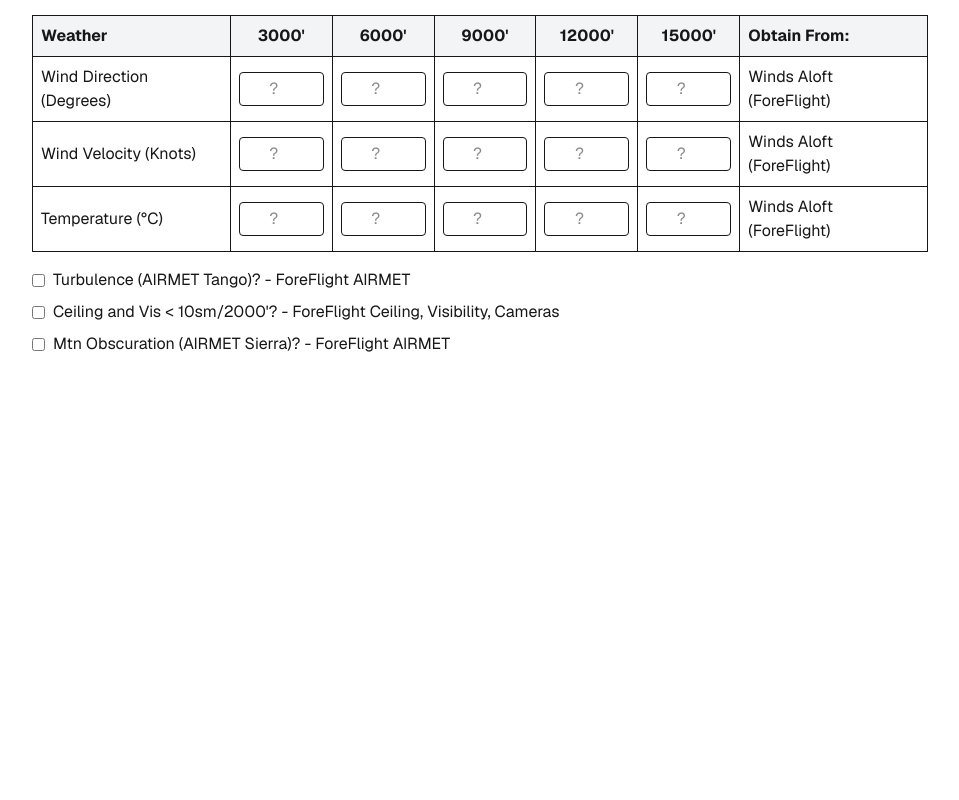
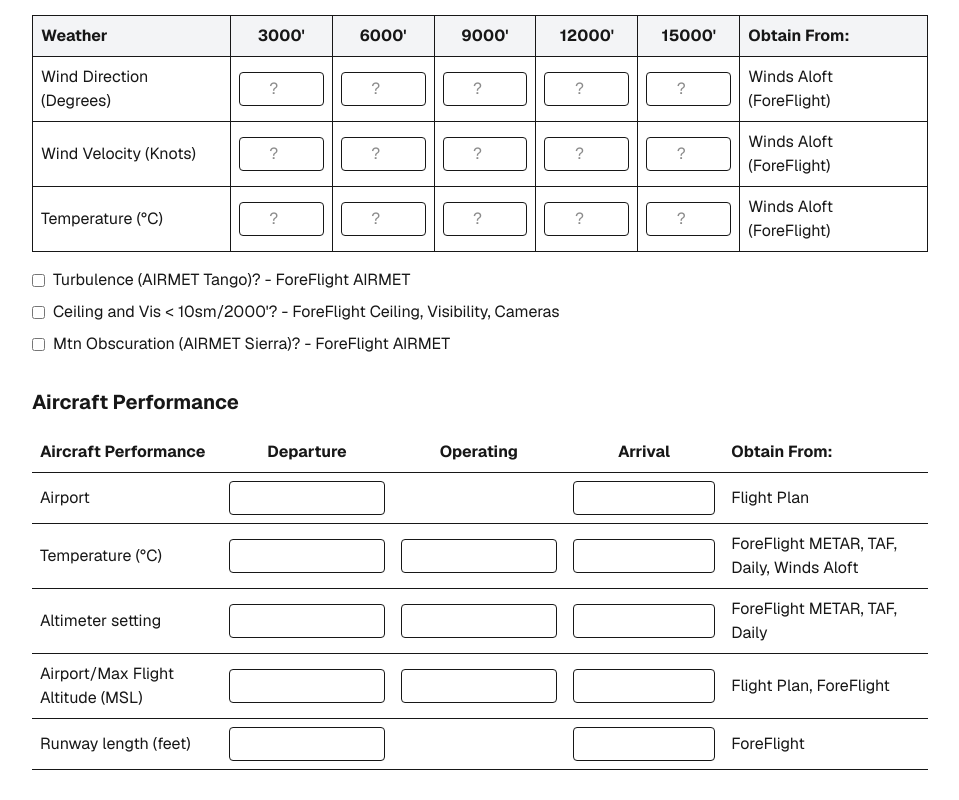
Before and after one commit to jloosli/mountain-worksheet, a Next.js app: page / in a window 1280 px wide. Shown: the part 527-1327 px from the top of the page, without its empty margins (160-1119 px from the left). Before the commit the page ends 1047 px from the top, so only its background shows below. Built offline with nearby package versions, Linux system fonts and the light colour scheme.

Commit message:
Add Aircraft Performance component and integrate state management

```diff
--- a/src/app/page.tsx
+++ b/src/app/page.tsx
@@ -1,18 +1,21 @@
 "use client";
 
-import Image from "next/image";
 import SortieInfo, { SortieData } from "@/components/SortieInfo";
 import WeatherInfo, { WeatherData } from "@/components/WeatherInfo";
+import AircraftPerformance, {
+  AircraftPerformanceData,
+} from "@/components/AircraftPerformance";
 import { useUrlState } from "@/utils/useUrlState";
 import type { JsonValue } from "@/utils/urlState";
 
+interface State {
+  sortie: SortieData;
+  weather: WeatherData;
+  performance: AircraftPerformanceData;
+  [key: string]: JsonValue;
+}
+
 export default function Home() {
-  interface State {
-    sortie: SortieData;
-    weather: WeatherData;
-    [key: string]: JsonValue;
-  }
-
   const [state, setState] = useUrlState<State>({
     sortie: {
       pilotName: "",
@@ -51,6 +54,31 @@ export default function Home() {
       hasCeilingVisibility: false,
       hasMountainObscuration: false,
     } as WeatherData,
+    performance: {
+      airport: {
+        departure: "",
+        arrival: "",
+      },
+      temperature: {
+        departure: null,
+        operating: null,
+        arrival: null,
+      },
+      altimeter: {
+        departure: null,
+        operating: null,
+        arrival: null,
+      },
+      altitude: {
+        departure: null,
+        operating: null,
+        arrival: null,
+      },
+      runwayLength: {
+        departure: null,
+        arrival: null,
+      },
+    } as AircraftPerformanceData,
   });
 
   const handleSortieUpdate = (data: SortieData) => {
@@ -59,6 +87,10 @@ export default function Home() {
 
   const handleWeatherUpdate = (data: WeatherData) => {
     setState({ ...state, weather: data });
+  };
+
+  const handlePerformanceUpdate = (data: AircraftPerformanceData) => {
+    setState({ ...state, performance: data });
   };
 
   return (
@@ -70,6 +102,10 @@ export default function Home() {
           onUpdate={handleWeatherUpdate}
           initialData={state.weather}
         />
+        <AircraftPerformance
+          onUpdate={handlePerformanceUpdate}
+          initialData={state.performance}
+        />
       </main>
     </div>
   );
--- /dev/null
+++ b/src/components/AircraftPerformance.tsx
@@ -0,0 +1,251 @@
+"use client";
+
+type BaseFieldType = {
+  departure: string | number | null;
+  arrival: string | number | null;
+};
+
+type FieldType = BaseFieldType & {
+  operating?: string | number | null;
+};
+
+type RunwayFieldType = BaseFieldType;
+
+export interface AircraftPerformanceData {
+  airport?: FieldType;
+  temperature?: FieldType;
+  altimeter?: FieldType;
+  altitude?: FieldType;
+  runwayLength?: RunwayFieldType;
+}
+
+interface AircraftPerformanceProps {
+  initialData?: AircraftPerformanceData;
+  onUpdate: (data: AircraftPerformanceData) => void;
+}
+
+export default function AircraftPerformance({
+  initialData = {},
+  onUpdate,
+}: AircraftPerformanceProps) {
+  const getValue = (
+    category: keyof AircraftPerformanceData,
+    field: keyof BaseFieldType
+  ): string => {
+    const categoryData = initialData[category];
+    if (!categoryData) return "";
+    const value = categoryData[field];
+    if (value === null || value === undefined) return "";
+    return value.toString();
+  };
+
+  const getOperatingValue = (
+    category: keyof AircraftPerformanceData
+  ): string => {
+    if (category === "runwayLength") return "";
+    const value = (initialData[category] as FieldType)?.operating;
+    if (value === null || value === undefined) return "";
+    return value.toString();
+  };
+
+  const handleInputChange = (
+    category: keyof AircraftPerformanceData,
+    field: keyof BaseFieldType | "operating",
+    value: string
+  ) => {
+    const numValue = value === "" ? null : Number(value);
+    const newData = {
+      ...initialData,
+      [category]: {
+        ...(initialData[category] || {}),
+        [field]: category === "airport" ? value : numValue,
+      },
+    };
+    onUpdate(newData);
+  };
+
+  return (
+    <div className="w-full max-w-4xl">
+      <h2 className="text-xl font-bold mb-4">Aircraft Performance</h2>
+      <div className="overflow-x-auto">
+        <table className="min-w-full border-collapse">
+          <thead>
+            <tr className="border-b">
+              <th className="text-left p-2">Aircraft Performance</th>
+              <th className="p-2">Departure</th>
+              <th className="p-2">Operating</th>
+              <th className="p-2">Arrival</th>
+              <th className="text-left p-2">Obtain From:</th>
+            </tr>
+          </thead>
+          <tbody>
+            <tr className="border-b">
+              <td className="p-2">Airport</td>
+              <td className="p-2">
+                <input
+                  type="text"
+                  value={getValue("airport", "departure")}
+                  onChange={(e) =>
+                    handleInputChange("airport", "departure", e.target.value)
+                  }
+                  className="w-full border rounded p-1"
+                />
+              </td>
+              <td className="p-2"></td>
+              <td className="p-2">
+                <input
+                  type="text"
+                  value={getValue("airport", "arrival")}
+                  onChange={(e) =>
+                    handleInputChange("airport", "arrival", e.target.value)
+                  }
+                  className="w-full border rounded p-1"
+                />
+              </td>
+              <td className="p-2">Flight Plan</td>
+            </tr>
+            <tr className="border-b">
+              <td className="p-2">Temperature (°C)</td>
+              <td className="p-2">
+                <input
+                  type="number"
+                  value={getValue("temperature", "departure")}
+                  onChange={(e) =>
+                    handleInputChange(
+                      "temperature",
+                      "departure",
+                      e.target.value
+                    )
+                  }
+                  className="w-full border rounded p-1"
+                />
+              </td>
+              <td className="p-2">
+                <input
+                  type="number"
+                  value={getOperatingValue("temperature")}
+                  onChange={(e) =>
+                    handleInputChange(
+                      "temperature",
+                      "operating",
+                      e.target.value
+                    )
+                  }
+                  className="w-full border rounded p-1"
+                />
+              </td>
+              <td className="p-2">
+                <input
+                  type="number"
+                  value={getValue("temperature", "arrival")}
+                  onChange={(e) =>
+                    handleInputChange("temperature", "arrival", e.target.value)
+                  }
+                  className="w-full border rounded p-1"
+                />
+              </td>
+              <td className="p-2">ForeFlight METAR, TAF, Daily, Winds Aloft</td>
+            </tr>
+            <tr className="border-b">
+              <td className="p-2">Altimeter setting</td>
+              <td className="p-2">
+                <input
+                  type="number"
+                  value={getValue("altimeter", "departure")}
+                  onChange={(e) =>
+                    handleInputChange("altimeter", "departure", e.target.value)
+                  }
+                  className="w-full border rounded p-1"
+                />
+              </td>
+              <td className="p-2">
+                <input
+                  type="number"
+                  value={getOperatingValue("altimeter")}
+                  onChange={(e) =>
+                    handleInputChange("altimeter", "operating", e.target.value)
+                  }
+                  className="w-full border rounded p-1"
+                />
+              </td>
+              <td className="p-2">
+                <input
+                  type="number"
+                  value={getValue("altimeter", "arrival")}
+                  onChange={(e) =>
+                    handleInputChange("altimeter", "arrival", e.target.value)
+                  }
+                  className="w-full border rounded p-1"
+                />
+              </td>
+              <td className="p-2">ForeFlight METAR, TAF, Daily</td>
+            </tr>
+            <tr className="border-b">
+              <td className="p-2">Airport/Max Flight Altitude (MSL)</td>
+              <td className="p-2">
+                <input
+                  type="number"
+                  value={getValue("altitude", "departure")}
+                  onChange={(e) =>
+                    handleInputChange("altitude", "departure", e.target.value)
+                  }
+                  className="w-full border rounded p-1"
+                />
+              </td>
+              <td className="p-2">
+                <input
+                  type="number"
+                  value={getOperatingValue("altitude")}
+                  onChange={(e) =>
+                    handleInputChange("altitude", "operating", e.target.value)
+                  }
+                  className="w-full border rounded p-1"
+                />
+              </td>
+              <td className="p-2">
+                <input
+                  type="number"
+                  value={getValue("altitude", "arrival")}
+                  onChange={(e) =>
+                    handleInputChange("altitude", "arrival", e.target.value)
+                  }
+                  className="w-full border rounded p-1"
+                />
+              </td>
+              <td className="p-2">Flight Plan, ForeFlight</td>
+            </tr>
+            <tr className="border-b">
+              <td className="p-2">Runway length (feet)</td>
+              <td className="p-2">
+                <input
+                  type="number"
+                  value={getValue("runwayLength", "departure")}
+                  onChange={(e) =>
+                    handleInputChange(
+                      "runwayLength",
+                      "departure",
+                      e.target.value
+                    )
+                  }
+                  className="w-full border rounded p-1"
+                />
+              </td>
+              <td className="p-2"></td>
+              <td className="p-2">
+                <input
+                  type="number"
+                  value={getValue("runwayLength", "arrival")}
+                  onChange={(e) =>
+                    handleInputChange("runwayLength", "arrival", e.target.value)
+                  }
+                  className="w-full border rounded p-1"
+                />
+              </td>
+              <td className="p-2">ForeFlight</td>
+            </tr>
+          </tbody>
+        </table>
+      </div>
+    </div>
+  );
+}
```
